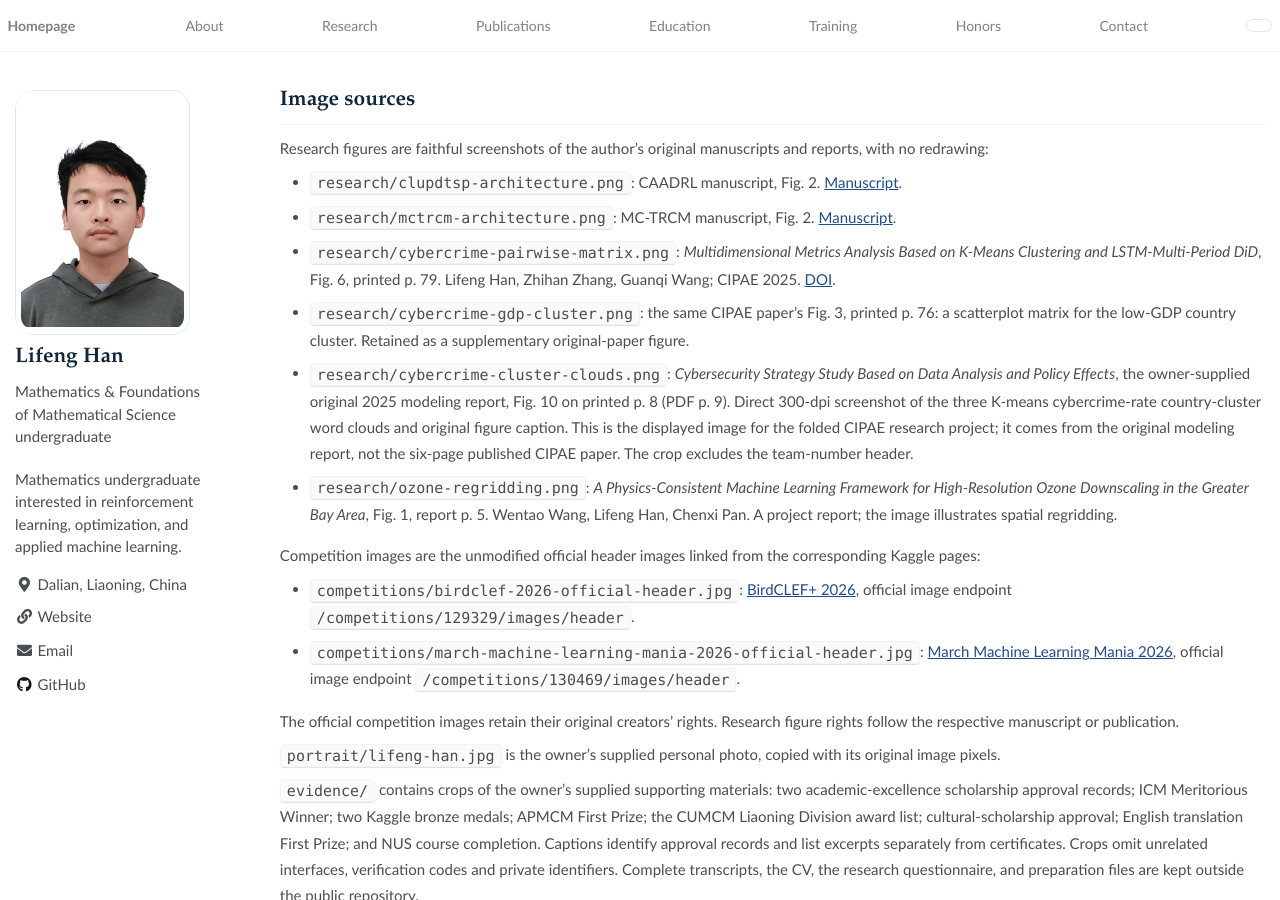
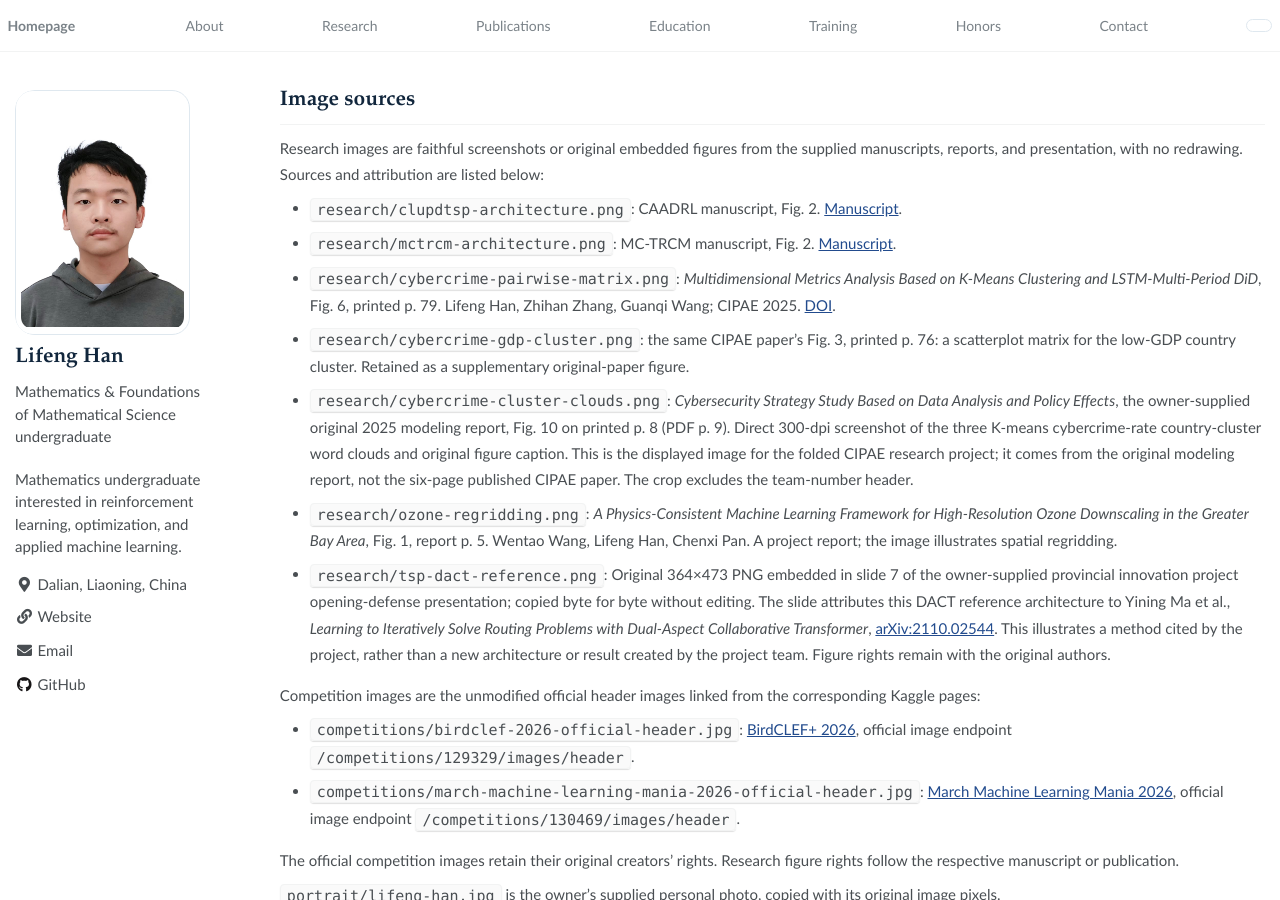
Before and after one commit to 2369787465a-jpg/2369787465a-jpg.github.io, a Jekyll site: the page built from assets/README.md, in a window 1280 px wide and 900 px high. Built offline with Jekyll 4.4.1, drawn with Linux system fonts in a browser that asks for light colours; our own code applies the rules of GitHub Pages for plain Markdown files.

Commit message:
Illustrate the provincial TSP project with its attributed DACT reference figure

```diff
--- a/assets/README.md
+++ b/assets/README.md
@@ -1,6 +1,6 @@
 # Image sources
 
-Research figures are faithful screenshots of the author's original manuscripts and reports, with no redrawing:
+Research images are faithful screenshots or original embedded figures from the supplied manuscripts, reports, and presentation, with no redrawing. Sources and attribution are listed below:
 
 - `research/clupdtsp-architecture.png`: CAADRL manuscript, Fig. 2. [Manuscript](https://github.com/2369787465a-jpg/CluPDTSP/blob/main/Clupdtsp_main.pdf).
 - `research/mctrcm-architecture.png`: MC-TRCM manuscript, Fig. 2. [Manuscript](https://github.com/2369787465a-jpg/MC-TRCM/blob/main/main.pdf).
@@ -8,6 +8,8 @@ Research figures are faithful screenshots of the author's original manuscripts a
 - `research/cybercrime-gdp-cluster.png`: the same CIPAE paper's Fig. 3, printed p. 76: a scatterplot matrix for the low-GDP country cluster. Retained as a supplementary original-paper figure.
 - `research/cybercrime-cluster-clouds.png`: *Cybersecurity Strategy Study Based on Data Analysis and Policy Effects*, the owner-supplied original 2025 modeling report, Fig. 10 on printed p. 8 (PDF p. 9). Direct 300-dpi screenshot of the three K-means cybercrime-rate country-cluster word clouds and original figure caption. This is the displayed image for the folded CIPAE research project; it comes from the original modeling report, not the six-page published CIPAE paper. The crop excludes the team-number header.
 - `research/ozone-regridding.png`: *A Physics-Consistent Machine Learning Framework for High-Resolution Ozone Downscaling in the Greater Bay Area*, Fig. 1, report p. 5. Wentao Wang, Lifeng Han, Chenxi Pan. A project report; the image illustrates spatial regridding.
+
+- `research/tsp-dact-reference.png`: Original 364×473 PNG embedded in slide 7 of the owner-supplied provincial innovation project opening-defense presentation; copied byte for byte without editing. The slide attributes this DACT reference architecture to Yining Ma et al., *Learning to Iteratively Solve Routing Problems with Dual-Aspect Collaborative Transformer*, [arXiv:2110.02544](https://arxiv.org/abs/2110.02544). This illustrates a method cited by the project, rather than a new architecture or result created by the project team. Figure rights remain with the original authors.
 
 Competition images are the unmodified official header images linked from the corresponding Kaggle pages:
 
```
Also changed, not shown: _pages/about.md (+2 -2 lines), _pages/about_zh.md (+2 -2 lines), tools/content.json (+13 -1 lines), assets/research/tsp-dact-reference.png (added).
